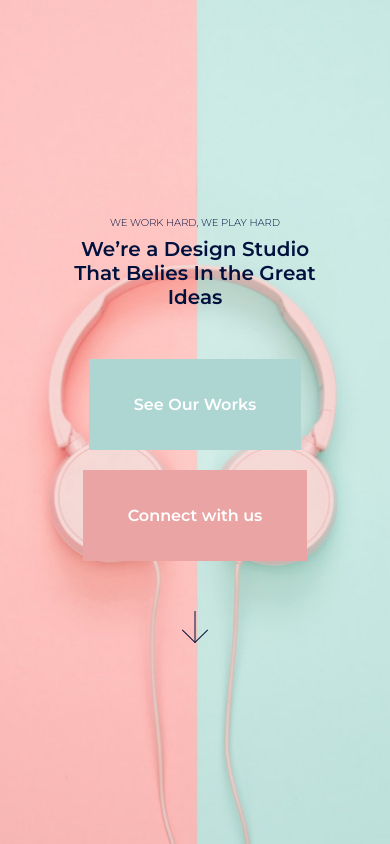
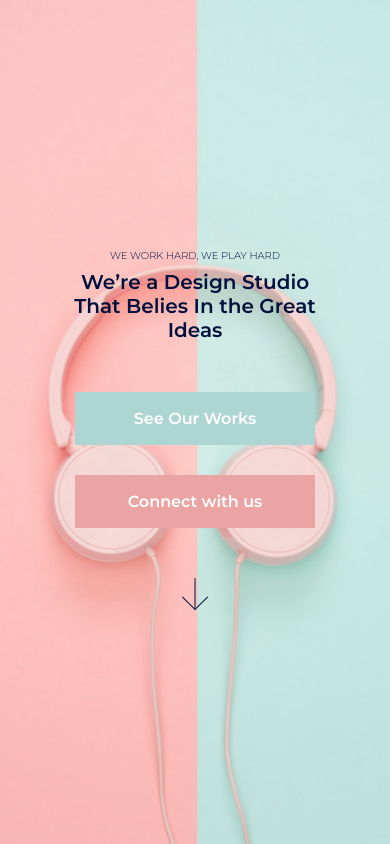
Before and after one commit to Henny4real/first-phrase, a plain HTML site: page index.html in a window 390 px wide. Drawn offline with Linux system fonts and the light colour scheme.

Commit message:
correction

```diff
--- a/index.css
+++ b/index.css
@@ -87,7 +87,8 @@ body {
     align-items: center;
     justify-content: center;
     /* flex-direction: row; */
-    gap: 60px;
+    gap: 30px;
+    flex-wrap: wrap;
 }
 
 .see {
@@ -160,16 +161,27 @@ body {
         gap: 0;
 
     }
-    .works{
-        display: flex
-;
-    flex-direction: column;
-    justify-content: center;
-    align-items: center;
-    gap: 20px;
+
+    /* .works{
+        display: flex;
+        flex-direction: column;
+        justify-content: center;
+        align-items: center;
+        gap: 20px;
+    } */
+    .see{
+        width: 90%;
+        display: block;
+        margin: 0px auto;
+        padding: 17px 40px;
+        margin: 0px 27.17px;
     }
-    .see{
-
+    .connect{
+        width: 90%;
+        display: block;
+        margin: 0px auto;
+        padding: 17px 40px;
+        margin: 0px 27.17px;
     }
 }
 @media screen and (max-width :425px){
@@ -184,3 +196,13 @@ body {
     font-size: 20px;
 }
 }
+@media screen and (max-width :320px) {
+    .see{
+        text-align: center;
+        padding: 20px;
+    }
+    .connect{
+        text-align: center;
+        padding: 20px;
+    }
+}
--- a/index.html
+++ b/index.html
@@ -18,14 +18,10 @@
                             <br>
                             That Belies In the Great Ideas
                           </h1>
-                          <div class="two">
+                        <div class="two">
                             <div class="works">
-                                <div class="see">
-                                    <p>See Our Works</p>
-                                </div>
-                                <div class="connect">
-                                    <p>Connect with us</p>
-                                </div>
+                                <button class="see">See Our Works</button>
+                                <button class="connect">Connect with us</button>
                             </div>
                             <div class="arrow">
                                 <img src="./arrow-down (2).svg" alt="">
```
